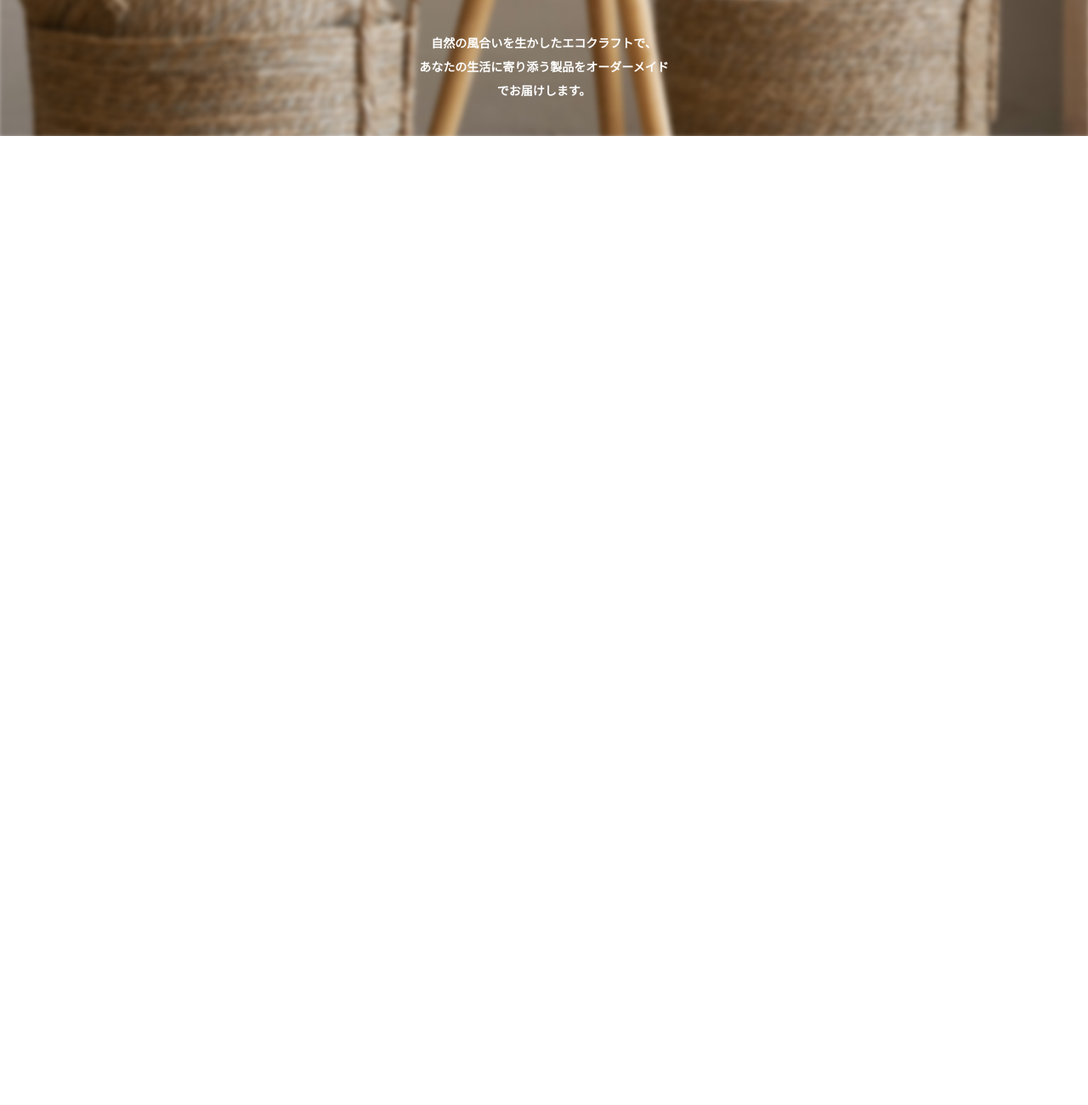
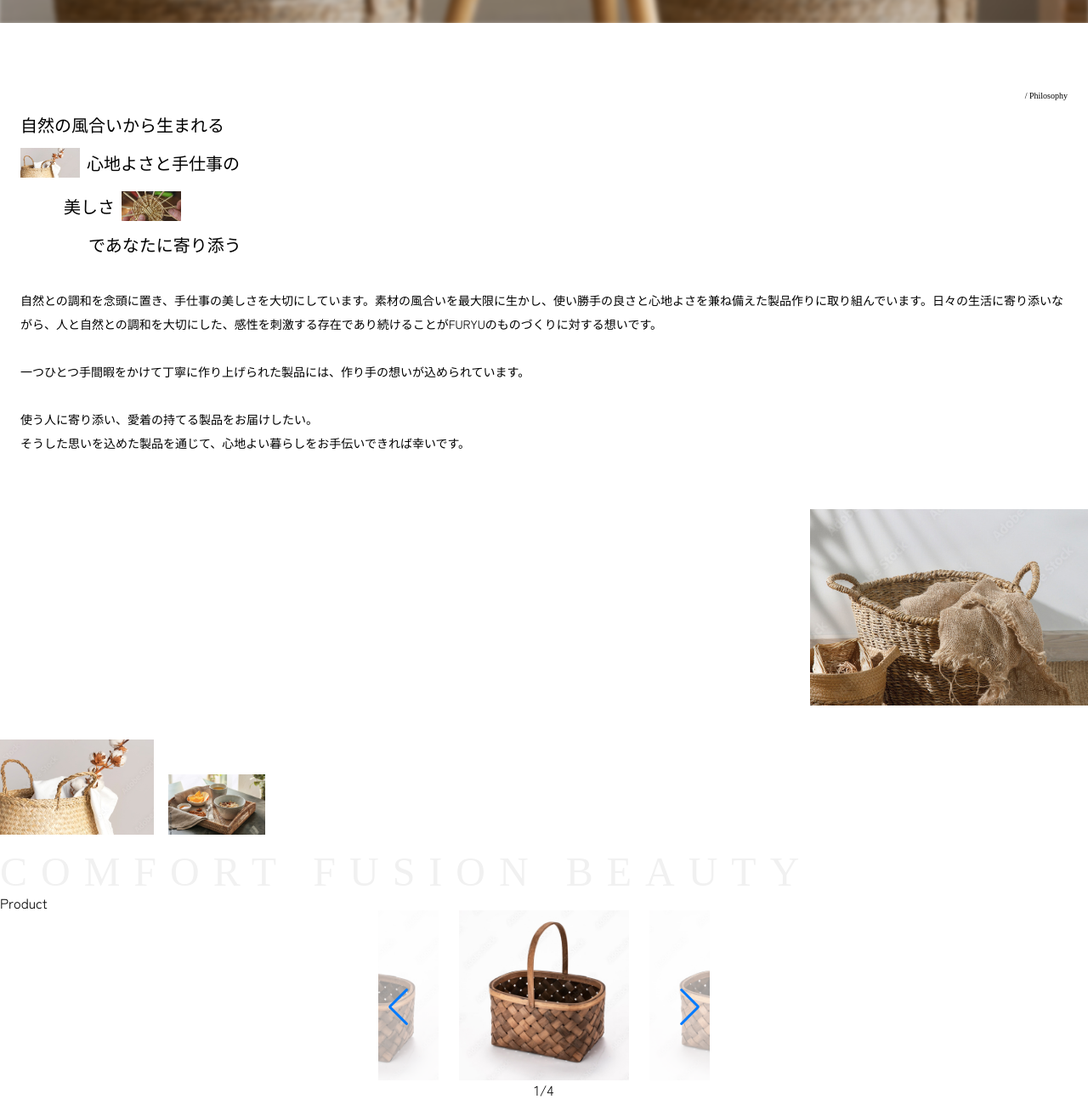
Before and after one commit to shin-coder/GraduationWork, a plain HTML site: page index.html in a window 1280 px wide. Shown: the part 640-1940 px from the top of the page at 85% size. Before the commit the page ends 800 px from the top, so only its background shows below. Drawn offline with nearby package versions, Linux system fonts and the light colour scheme; some packages are replaced by stand-ins of ours; a web font is replaced by a local one.

Commit message:
モバイル版のPhilosophyセクションとProductセクション（スライダー実装まで）完了

```diff
--- a/index.html
+++ b/index.html
@@ -27,9 +27,10 @@
     </nav>
   </header>
   <main>
+    <!-- MainView -->
     <section class="main-view">
-      <h1 class="main-view__ttl">FURYU</h1>
-      <div class="swiper">
+      <h1 class="main-view__title">FURYU</h1>
+      <div class="swiper slider1">
         <div class="swiper-wrapper">
           <div class="swiper-slide">
             <div class="swiper-img"
@@ -51,11 +52,70 @@
           </div>
         </div>
       </div>
-      <p class="main-view_txt">
+      <p class="main-view__text">
         自然の風合いを生かしたエコクラフトで、<br>
         あなたの生活に寄り添う製品をオーダーメイドでお届けします。
       </p>
     </section>
+
+    <!-- Philosophy -->
+    <section class="philosophy">
+      <small>/ Philosophy</small>
+      <h2 class="philosophy__title">
+        自然の風合いから生まれる<br>
+        <div class="title__text-container">
+          <figure class="title__text-image"><img src="./image/text_image_1.jpg"></figure>
+          心地よさと手仕事の<br>
+        </div>
+        <div class="title__text-container text-middle">
+          美しさ<br>
+          <figure class="title__text-image">
+            <img src="./image/text_image_2.jpg">
+          </figure>
+        </div>
+        <div class="text-right">
+          であなたに寄り添う
+        </div>
+      </h2>
+      <p class="philosophy__text">
+        自然との調和を念頭に置き、手仕事の美しさを大切にしています。素材の風合いを最大限に生かし、使い勝手の良さと心地よさを兼ね備えた製品作りに取り組んでいます。日々の生活に寄り添いながら、人と自然との調和を大切にした、感性を刺激する存在であり続けることがFURYUのものづくりに対する想いです。<br>
+        <br>
+        一つひとつ手間暇をかけて丁寧に作り上げられた製品には、作り手の想いが込められています。<br>
+        <br>
+        使う人に寄り添い、愛着の持てる製品をお届けしたい。<br>
+        そうした思いを込めた製品を通じて、心地よい暮らしをお手伝いできれば幸いです。
+      </p>
+    </section>
+    <figure class="philosophy__image-1"><img src="./image/philosophy_image_1.jpg" alt="philosophyのイメージ画像（かごバスケット）です。"></figure>
+    <div class="image-wrapper">
+      <figure class="philosophy__image-2"><img src="./image/philosophy_image_2.jpg" alt="philosophyのイメージ画像（バッグ）です。"></figure>
+      <figure class="philosophy__image-3"><img src="./image/philosophy_image_3.jpg" alt="philosophyのイメージ画像（使用風景写真）です。"></figure>
+    </div>
+    <div class="philosophy__copy">Comfort fusion beauty</div>
+
+    <!-- Product -->
+    <section class="product">
+      <h2>Product</h2>
+      <div class="swiper slider2">
+        <div class="swiper-wrapper">
+          <div class="swiper-slide">
+            <img src="./image/WickerBag.jpg" alt="">
+          </div>
+          <div class="swiper-slide">
+            <img src="./image/WickerBag.jpg" alt="">
+          </div>
+          <div class="swiper-slide">
+            <img src="./image/WickerBag.jpg" alt="">
+          </div>
+          <div class="swiper-slide">
+            <img src="./image/WickerBag.jpg" alt="">
+          </div>
+        </div>
+        <div class="swiper-button-next"></div>
+        <div class="swiper-button-prev"></div>
+        <div class="swiper-pagination"></div>
+      </div>
+    </section>
   </main>
 </body>
 </html>
--- a/main.js
+++ b/main.js
@@ -1,4 +1,4 @@
-const swiper = new Swiper(".swiper", {
+const slider1 = new Swiper(".slider1", {
   loop: true,
   parallax: true,
   allowTouchMove: false,
@@ -8,3 +8,35 @@ const swiper = new Swiper(".swiper", {
     disableOnInteraction: false,
   },
 });
+
+const slider2 = new Swiper('.slider2', {
+  pagination: {
+    el: ".swiper-pagination",
+    type: "fraction",
+    renderFraction: function (currentClass, totalClass) {
+      return '<span class="' + currentClass + '"></span>' +
+        '<span class="slider-fraction-separator">/</span>' +
+        '<span class="' + totalClass + '"></span>';
+    },
+    formatFractionCurrent: function (number) {
+      if (number === 1){
+        return 4;
+      } else {
+        return number - 1;
+      }
+    },
+    formatFractionTotal: function (number) {
+      return 4;
+    },
+  },
+  navigation: {
+    nextEl: ".swiper-button-next",
+    prevEl: ".swiper-button-prev",
+  },
+  slidesPerView: 'auto',
+  spaceBetween: 24,
+  centeredSlides: true,
+  initialSlide: 1,
+  grabCursor: true,
+  loop: true,
+});
--- a/style.css
+++ b/style.css
@@ -17,11 +17,11 @@ header {
   z-index: 10;
   nav {
     position: absolute;
-    width: 48px;
+    width: 40px;
     height: 16px;
     right: 24px;
     div {
-      width: 48px;
+      width: 40px;
       height: 1px;
       background-color: #fff;
       margin-bottom: 8px;
@@ -32,7 +32,7 @@ header {
 .main-view {
   position: relative;
   width: 100%;
-  height: 100vh;
+  height: 667px;
   z-index: 0;
   overflow: hidden;
   padding: 0 24px;
@@ -53,14 +53,13 @@ header {
   z-index: -1;
 }
 
-.swiper {
+.slider1 {
   position: absolute;
   top: 50%;
   left: 50%;
   transform: translate(-50%, -50%);
   width: 240px;
   height: 388px;
-}
 
   .swiper-slide {
     width: 100%;
@@ -74,8 +73,9 @@ header {
     object-fit: cover;
     object-position: center;
   }
+}
 
-.main-view__ttl {
+.main-view__title {
   position: relative;
   font-family: "Antonio";
   font-size: 3.5rem; /*56px*/
@@ -87,7 +87,7 @@ header {
   z-index: 2;
 }
 
-.main-view_txt {
+.main-view__text {
   position: absolute;
   bottom: 40px;
   left: 50%;
@@ -100,3 +100,139 @@ header {
   text-align: center;
   line-height: 2;
 }
+
+.philosophy {
+  padding: 0 24px;
+  margin-top: 80px;
+}
+
+.philosophy small {
+  display: block;
+  text-align: right;
+  font-family: "khula";
+  font-size: 0.625rem; /*10px*/
+}
+
+.philosophy__title {
+  margin-top: 16px;
+  font-size: 1.25rem; /*20px*/
+  font-family: "Zen Kaku Gothic New";
+}
+
+.title__text-image {
+  width: 70px;
+  height: 35px;
+  margin-right: 8px;
+
+  img {
+    width: 100%;
+    height: auto;
+    object-fit: cover;
+  }
+}
+
+.title__text-image:nth-child(2){
+  margin-left: 8px;
+}
+
+.title__text-container {
+  display: flex;
+  align-items: center;
+  margin: 16px 0;
+}
+
+.text-middle {
+  margin-left: 51px;
+}
+
+.text-right {
+  margin-left: 80px;
+}
+
+.philosophy__text {
+  margin-top: 40px;
+  font-family: "Zen Kaku Gothic New";
+  font-size: 0.875rem; /*14px*/
+  line-height: 2;
+}
+
+.philosophy__image-1 {
+  width: 100%;
+  height: auto;
+  text-align: right;
+  margin-top: 64px;
+
+  img {
+    width: 327px;
+    height: auto;
+  }
+}
+
+.image-wrapper {
+  margin-top: 40px;
+  display: flex;
+  gap: 16px;
+  align-items: end;
+}
+
+.philosophy__image-2 {
+  width: 181px;
+
+  img {
+    width: 100%;
+    height: auto;
+  }
+}
+
+.philosophy__image-3 {
+  width: 115px;
+
+  img {
+    width: 100%;
+    height: auto;
+  }
+}
+
+.philosophy__copy {
+  margin-top: 16px;
+  font-family: "Khula";
+  font-weight: 300;
+  font-size: 3rem;
+  color: #f1f1f1;
+  text-transform: uppercase;
+  white-space: nowrap;
+  letter-spacing: 1rem;
+  overflow: hidden;
+}
+
+.slider2 {
+  width: 100%;
+  max-width: 390px;
+  margin: 0 auto;
+  overflow: hidden;
+  position: relative;
+}
+
+.slider2 .swiper-slide {
+  width: 200px;
+  height: 200px;
+  text-align: center;
+  opacity: .4;
+  transition: opacity 0.3s;
+
+  img {
+    max-width: 100%;
+    max-height: 100%;
+    object-fit: cover;
+  }
+}
+
+.slider2 .swiper-slide-active {
+  opacity: 1;
+}
+
+
+.swiper-pagination {
+  position: relative;
+  margin-top: 10px;
+}
```
Also changed, not shown: image/WickerBag.jpg (added), image/philosophy_image_1.jpg (added), image/philosophy_image_2.jpg (added), image/philosophy_image_3.jpg (added), image/text_image_1.jpg (added), image/text_image_2.jpg (added). Lines whose indentation alone changed are shown as unchanged.
